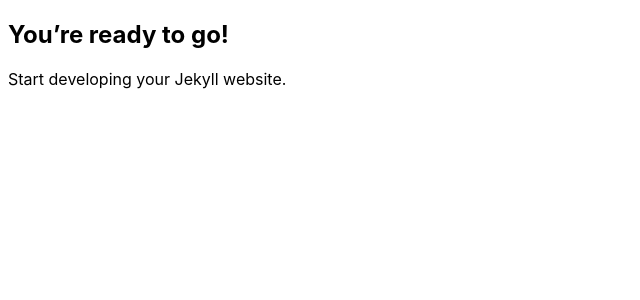
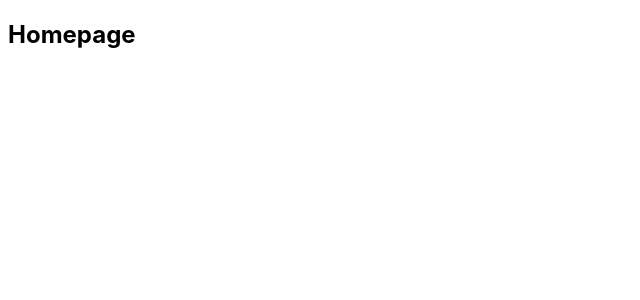
Before and after one commit to keikaloustian/keikaloustian.github.io, a Jekyll site: the page built from index.html, in a window 1280 px wide. Shown: the top 300 px of the page, without its empty margins (0-640 px from the left). Built offline with Jekyll 4.4.1, drawn with Linux system fonts in a browser that asks for light colours.

Commit message:
Create root page that still inherits the default layout

```diff
--- a/_layouts/default.html
+++ b/_layouts/default.html
@@ -3,7 +3,11 @@
   <head>
     <meta name="viewport" content="width=device-width, initial-scale=1">
     <meta charset="utf-8">
-    <title>{{ site.title }} - {{ page.title }}</title>
+    <title>{{ site.title }}
+      {% if page.title %}
+        {{page.title | prepend: ' - '}}
+      {% endif %}
+    </title>
     <link rel="stylesheet" href="{{ "/assets/css/main.css" }}">
   </head>
   <body>
--- /dev/null
+++ b/index.html
@@ -0,0 +1,9 @@
+---
+layout: default
+---
+
+<main>
+  <section>
+    <h1>Homepage</h1>
+  </section>
+</main>
--- a/index.md
+++ /dev/null
@@ -1,8 +0,0 @@
----
-layout: default
-title: "Happy Jekylling!"
----
-
-## You're ready to go!
-
-Start developing your Jekyll website.
```
